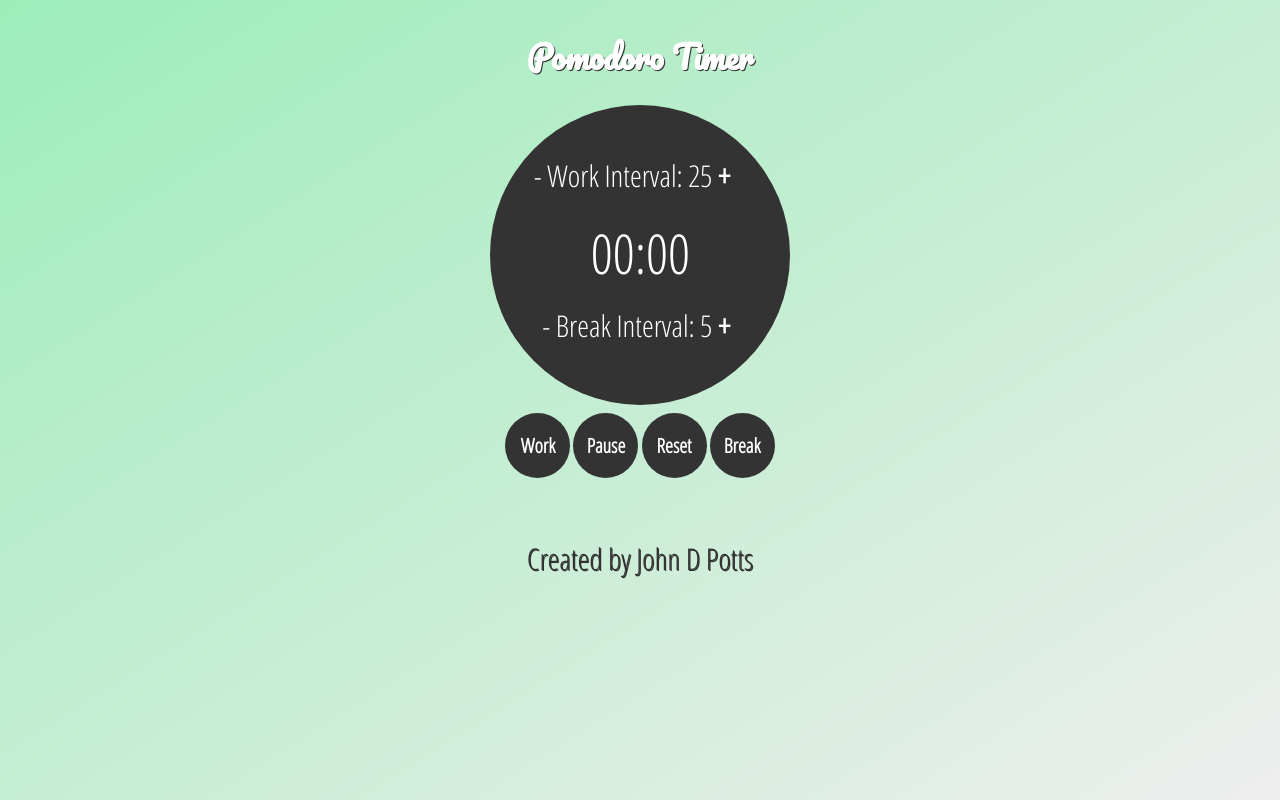
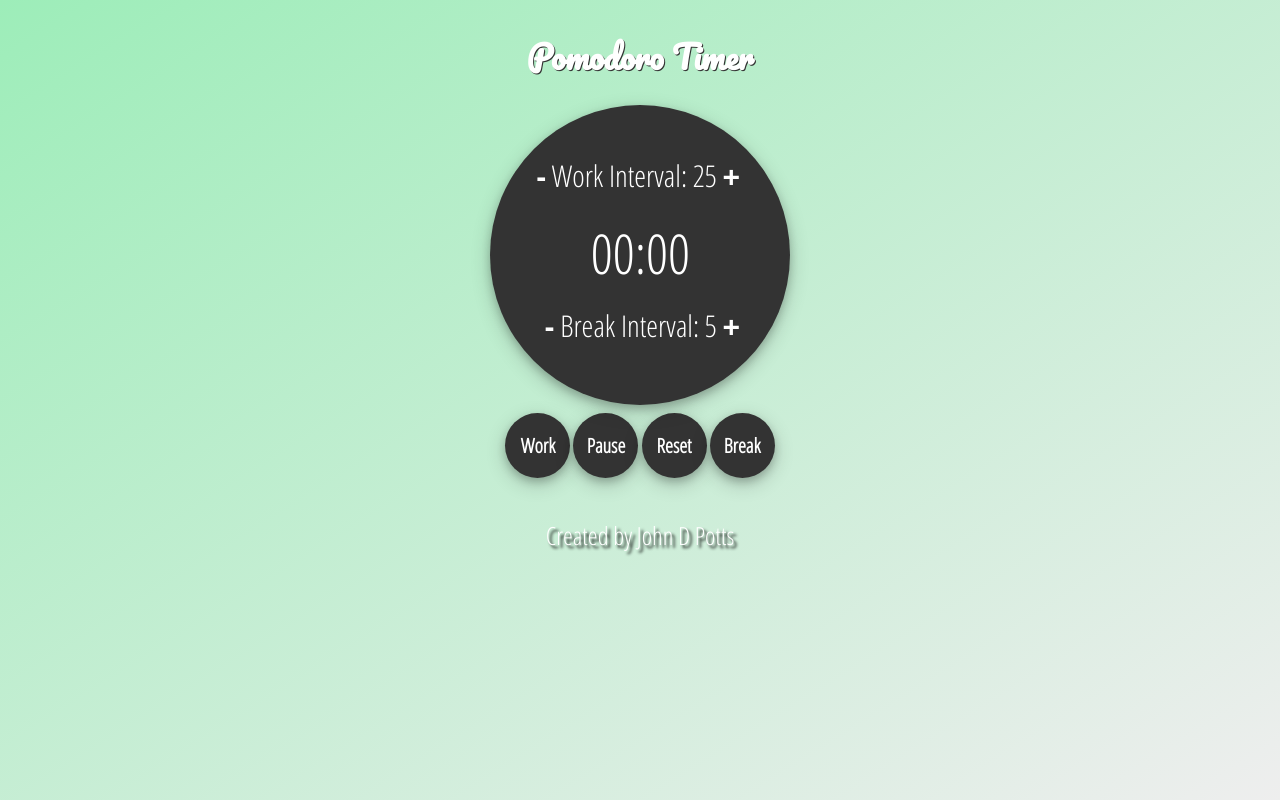
Before and after one commit to johndpotts/Pomodoro-Timer, a plain HTML site: page index.html in a window 1280 px wide. Drawn offline with Linux system fonts and the light colour scheme.

Commit message:
fixes #6

```diff
--- a/index.html
+++ b/index.html
@@ -6,10 +6,14 @@
   <title>John's Pomodoro Clock</title>
   <meta name="viewport" content="width=device-width, initial-scale=1.0">
   <!--meta tags for social sharing-->
-  <meta property="og:title" content=""><!--TODO-->
-  <meta property="og:description" content=""><!--TODO-->
-  <meta property="og:image" content=""> <!--TODO-->
-  <meta property="og:url" content=""><!--TODO-->
+  <meta property="og:title" content="">
+  <!--TODO-->
+  <meta property="og:description" content="">
+  <!--TODO-->
+  <meta property="og:image" content="">
+  <!--TODO-->
+  <meta property="og:url" content="">
+  <!--TODO-->
   <meta name="twitter:card" content="summary_large_image">
   <script type="text/javascript" src="script.js" async></script>
   <!--[if lt IE 9]>
@@ -17,24 +21,24 @@
   <![endif]-->
   <link href="https://fonts.googleapis.com/css?family=Pacifico" rel="stylesheet">
   <link href="https://fonts.googleapis.com/css?family=Open+Sans+Condensed:300" rel="stylesheet">
-    <link rel="stylesheet"  href="style.css" />
+  <link rel="stylesheet" href="style.css" />
 </head>
 
 <body>
 
   <h1>Pomodoro Timer</h1>
   <div class="display">
-  <div class="top-row"
+    <div class="top-row">
       <span id="subtractWork" class="plus-minus">-</span>
       <span>Work Interval: </span>
       <span class="time-sets" id="workTime">25</span>
       <span id="addWork" class="plus-minus">+</span>
     </div>
-    <div class="timer"
+    <div class="timer">
       <span id="minutes">00:</span><span id="seconds">00</span>
     </div>
     <br/>
-    <div class="bottom-row"
+    <div class="bottom-row">
       <span id="subtractBreak" class="plus-minus">-</span>
       <span>Break Interval: </span>
       <span class="time-sets" id="breakTime">5</span>
--- a/style.css
+++ b/style.css
@@ -1,80 +1,92 @@
-
-body{
-  background: #9DEDB9; /* For browsers that do not support gradients */
-  background: -webkit-linear-gradient(left top, #9DEDB9, #EEEEEE); /* For Safari 5.1 to 6.0 */
-  background: -o-linear-gradient(bottom right, #9DEDB9, #EEEEEE); /* For Opera 11.1 to 12.0 */
-  background: -moz-linear-gradient(bottom right, #9DEDB9, #EEEEEE); /* For Firefox 3.6 to 15 */
-  background: linear-gradient(to bottom right, #9DEDB9, #EEEEEE); /* Standard syntax */
-  background-size:cover;
+body {
+  background: #9DEDB9;
+  /* For browsers that do not support gradients */
+  background: -webkit-linear-gradient(left top, #9DEDB9, #EEEEEE);
+  /* For Safari 5.1 to 6.0 */
+  background: -o-linear-gradient(bottom right, #9DEDB9, #EEEEEE);
+  /* For Opera 11.1 to 12.0 */
+  background: -moz-linear-gradient(bottom right, #9DEDB9, #EEEEEE);
+  /* For Firefox 3.6 to 15 */
+  background: linear-gradient(to bottom right, #9DEDB9, #EEEEEE);
+  /* Standard syntax */
+  background-size: cover;
   padding-top: 20px;
-  padding-bottom:20px;
+  padding-bottom: 20px;
   font-family: 'Open Sans Condensed', sans-serif;
 }
-h1{
+
+h1 {
   font-family: 'Pacifico', cursive;
-  color:white;
+  color: white;
   text-shadow: 1px 1px #333333;
   text-align: center;
 }
 
-.display{
-   text-shadow: 1px 1px #333333;
+.display {
   text-align: center;
-  color:#FFFFFF;
+  color: #FFFFFF;
   margin: auto;
   background-color: #333;
   height: 300px;
-  width:300px;
+  width: 300px;
   border-radius: 50%;
-font-size:55px;
+  font-size: 55px;
   position: relative;
+  box-shadow: 0 4px 8px 0 rgba(0, 0, 0, 0.2), 0 6px 20px 0 rgba(0, 0, 0, 0.19);
 }
-.top-row{
+
+.top-row {
   cursor: pointer;
   position: absolute;
   top: 50px;
-    right: 60;
-    font-size:30px;
+  right: 50px;
+  font-size: 30px;
 }
-  .timer{
+
+.timer {
   position: absolute;
   top: 110px;
   right: 100;
 }
-  .bottom-row{  cursor: pointer;
+
+.bottom-row {
+  cursor: pointer;
   position: absolute;
   top: 200px;
-    right: 60;
-  font-size: 30px;}
-
-.plus-minus{
-  font-weight: bold;
+  right: 50px;
+  font-size: 30px;
 }
 
-.round-button{
-  color:white;
-  margin-top:8px;
-  cursor:pointer;
-  height:65px;
-  width:65px;
+.plus-minus {
+  font-weight: bold;
+  font-family: sans-serif;
+}
+
+.round-button {
+  color: white;
+  margin-top: 8px;
+  cursor: pointer;
+  height: 65px;
+  width: 65px;
   font-size: 20px;
   background-color: #333333;
-border-radius:50%;
+  border-radius: 50%;
   font-weight: bold;
-text-align:center;
+  text-align: center;
   border-style: none;
   font-family: 'Open Sans Condensed', sans-serif;
+  box-shadow: 0 4px 8px 0 rgba(0, 0, 0, 0.2), 0 6px 20px 0 rgba(0, 0, 0, 0.19);
 }
 
-.bottom-buttons{
+.bottom-buttons {
   margin: auto;
   text-align: center;
 }
 
-footer{
-  text-align:center;
-  color: #333;
-  font-size:30px;
-  text-shadow: 1px 1px #333333;
-  margin-top: 60px;
+footer {
+  text-align: center;
+  color: #FFF;
+  font-size: 25px;
+  text-shadow: 3px 3px 3px #000000;
+  margin-top: 40px;
 }
```
Also changed, not shown: script.js (+28 -17 lines). Lines whose indentation alone changed are shown as unchanged.
